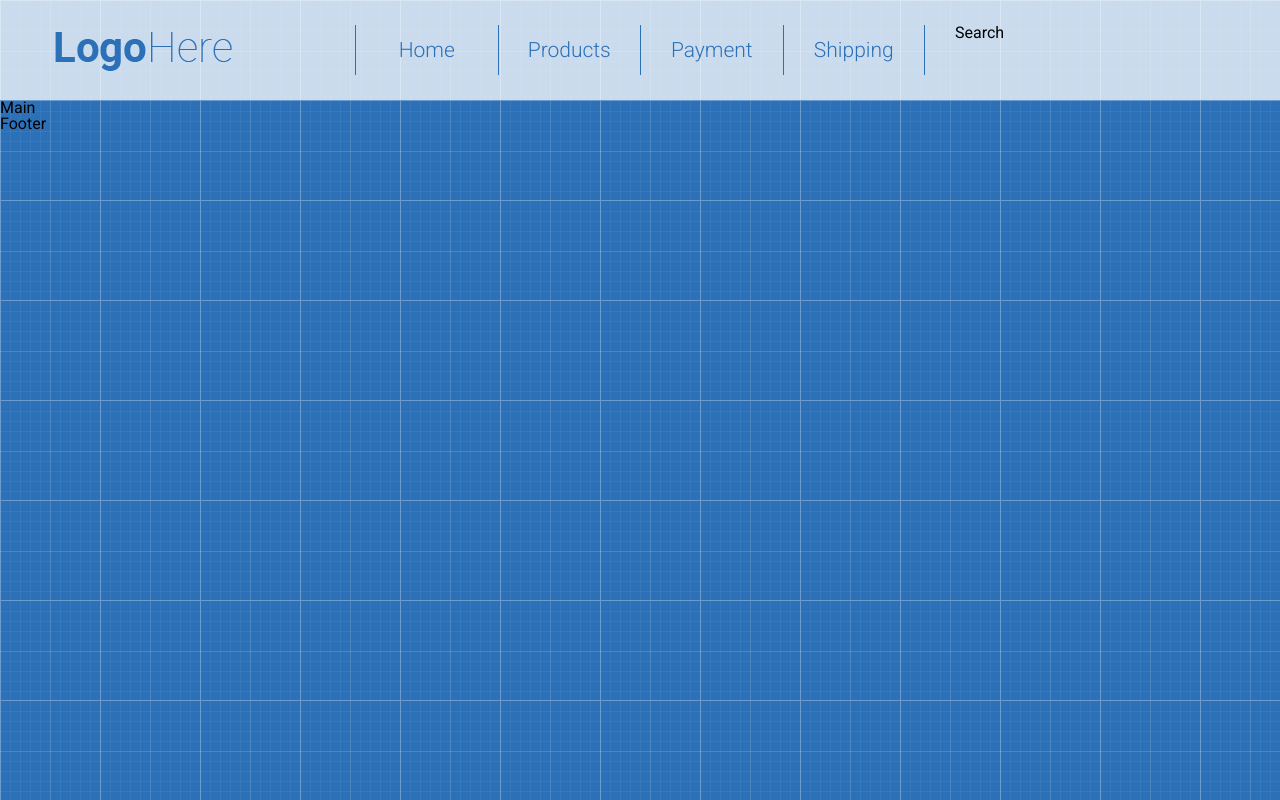
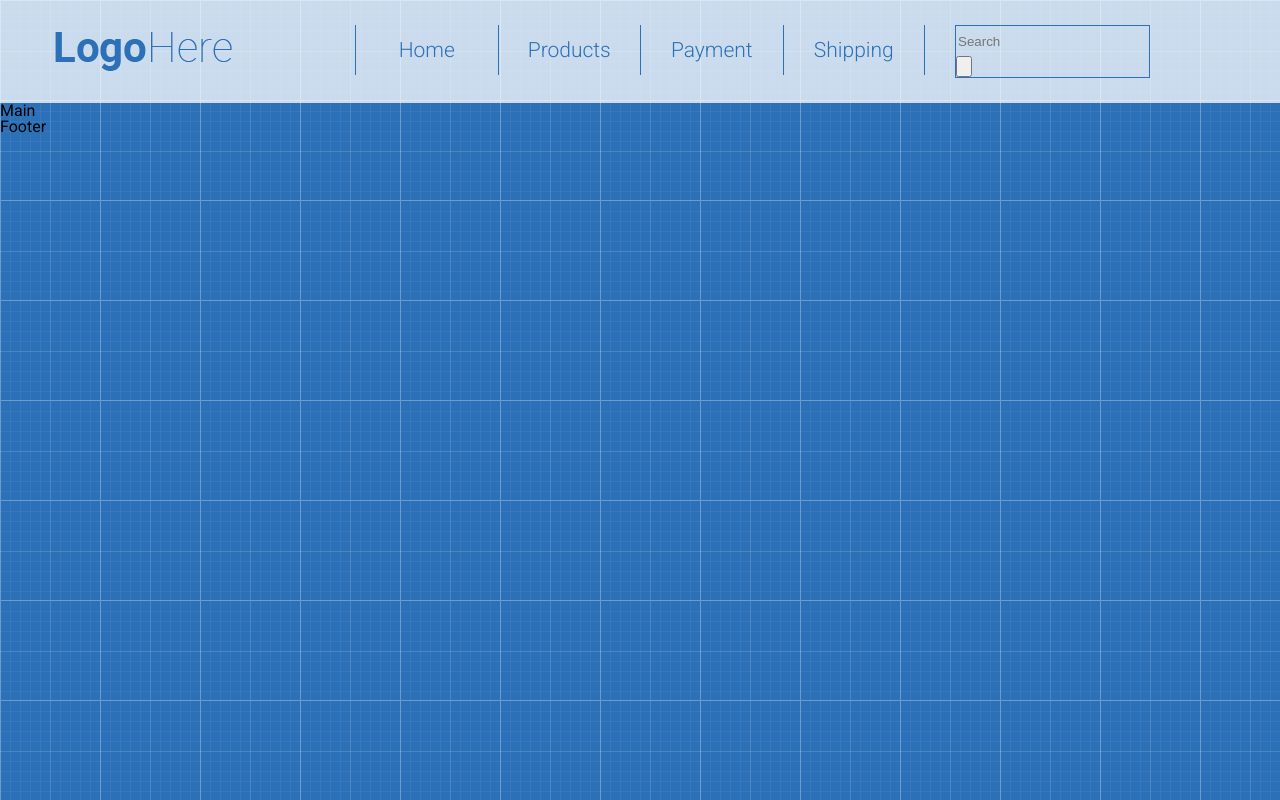
Before and after one commit to OliaZaiats/OliaZaiats.github.io, a plain HTML site: page index.html in a window 1280 px wide. Drawn offline with Linux system fonts and the light colour scheme.

Commit message:
added search and cart cols

```diff
--- a/index.html
+++ b/index.html
@@ -32,7 +32,18 @@
                         </ul>
                     </nav>
                 </div>
-                <div class="col-md-3">Search</div>
+                <div class="col-md-3">
+                    <div class="row">
+                        <div class="col-md-9">
+                            <div class="search">
+                                <form action="" class="form-search">
+                                    <input type="text" class="input-search-text" placeholder="Search">
+                                    <input type="button" class="input-search-button">
+                                </form>
+                            </div>
+                        </div>
+                    </div>
+                </div>
             </div>
         </div>
     </header>
--- a/style.css
+++ b/style.css
@@ -63,3 +63,15 @@ body{
     color: white;
     background-color: #2c71b8;
 }
+.col-md-9{
+    width: 75%;
+}
+
+.search{
+    border: 1px solid #2c71b8;
+}
+.input-search-text{
+    background-color: transparent;
+    border: none;
+    height: 30px;
+}
```
